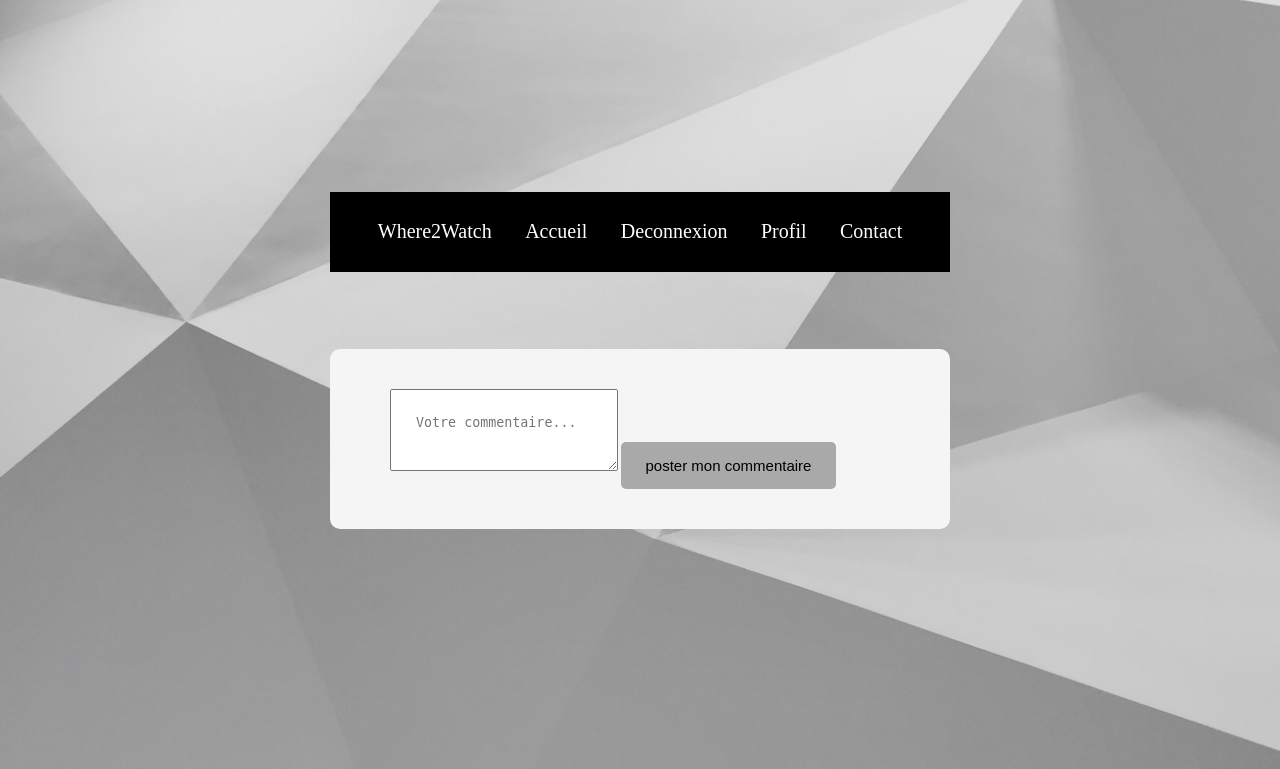
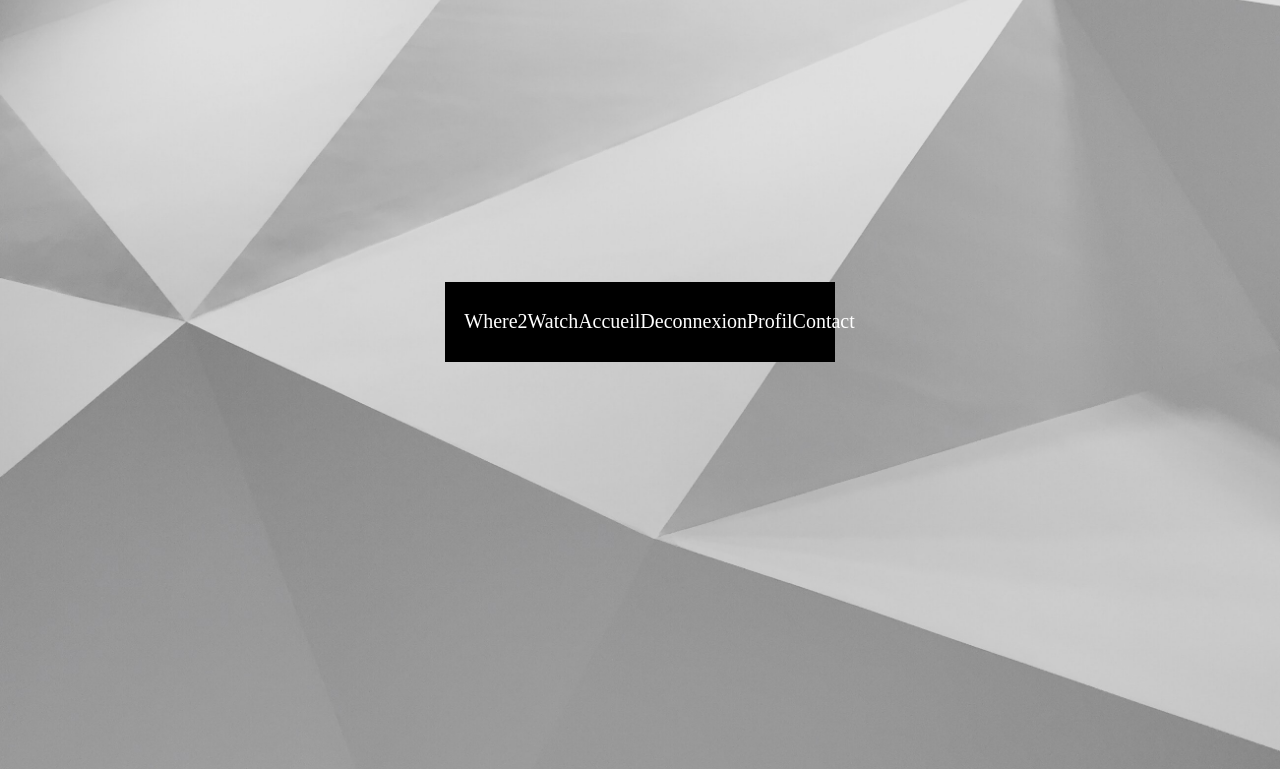
Before and after one commit to hugoImonchal/Projet, a PHP site: page /film.php?IdFilm=1 in a window 1280 px wide. Shown: the top 769 px of the page. Run offline with PHP 8.4, Linux system fonts and the light colour scheme; the visitor is signed in with stand-in values (Sample User, id 1); data that the repository does not hold is empty.

Commit message:
enlever commentaire

```diff
--- a/film.php
+++ b/film.php
@@ -164,17 +164,6 @@
 
 				<br><br>
 
-			<?php	if(isset($_SESSION['utili'])){
-			 echo '
-<form method= "POST" >
-<textarea name="commentaire" placeholder="Votre commentaire..." ></textarea>
-<input type="submit" name="poster" value="poster mon commentaire" />
-</form>';
-
-
-}
-
-	 ?>
 
 </body>
 </html>
--- a/plat.php
+++ b/plat.php
@@ -5,7 +5,7 @@
 <meta http-equiv="Content-Type"
 content="text/html; charset=UTF-8" />
 
-<link rel="stylesheet" href="styles/style.css" type="text/css" media="screen" />
+<link rel="stylesheet" href="styles/stylegenre.css" type="text/css" media="screen" />
 
 <title>Plateforme</title>
 
@@ -64,7 +64,7 @@
 	{
 		$pseudo=$_SESSION['pseudo'];
         $bdd=getBD();
-        echo "<p> Vos platformes de streaming: </p>";
+        echo "<p class='salut'> Vos platformes de streaming: </p>";
 		$sql="select * from etre_inscrit where pseudo='$pseudo'";
 		$rep=$bdd->query($sql);
 		echo "<ul>";
@@ -75,7 +75,7 @@
 		}
 		echo "</ul>";
 
-        echo "<p>Platerformes disponibles sur notre site: </p>";
+        echo "<p class= 'salut' >Platerformes disponibles sur notre site: </p>";
         $sql="select Nom_plat from plateforme ";
 		$rep=$bdd->query($sql);
 		echo "<ul>";
--- a/styles/stylegenre.css
+++ b/styles/stylegenre.css
@@ -198,3 +198,9 @@
 
     font-weight: bold;
 }
+
+.salut{
+    font-size: 2em;
+    font-weight: bold;
+
+}
```
